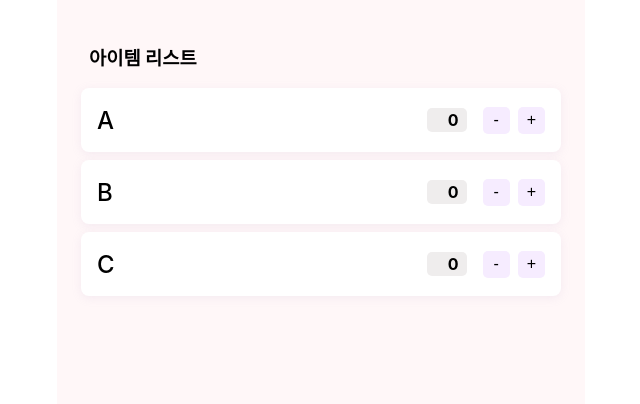
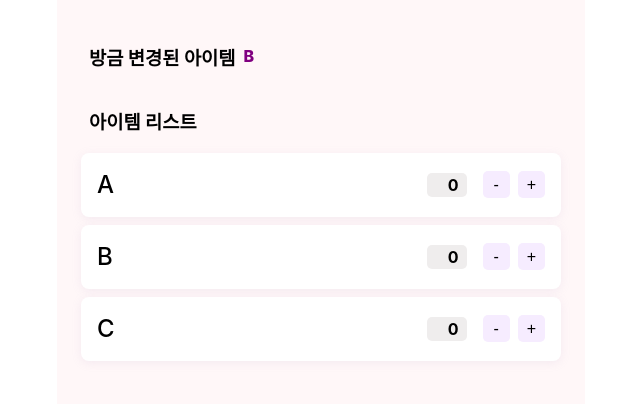
Before and after one commit to yeram-lim/likelion-global-11-react-session, a React (Create React App) app in the folder likelion/: page / in a window 1280 px wide. Shown: the top 404 px of the page, without its empty margins (319-959 px from the left). Built offline with nearby package versions, Linux system fonts and the light colour scheme.

Commit message:
😺[CHORE] detect changed item using useEffect

```diff
--- a/likelion/src/App.js
+++ b/likelion/src/App.js
@@ -1,13 +1,26 @@
-import { useState } from "react";
+import { useState, useEffect } from "react";
 
 function App() {
   const [countA, setCountA] = useState(0);
   const [countB, setCountB] = useState(0);
   const [countC, setCountC] = useState(0);
+  const [changed, setChanged] = useState(null);
+
+  useEffect(() => {
+    setChanged("A");
+  }, [countA]);
+
+  useEffect(() => {
+    setChanged("B");
+  }, [countB]);
 
   return (
     <>
       <article>
+        <section className={"changed"}>
+          <h1>방금 변경된 아이템</h1>
+          <div>{changed}</div>
+        </section>
         {/* 아이템 리스트 */}
         <section className={"list"}>
           <h1>아이템 리스트</h1>
@@ -97,6 +110,15 @@ function App() {
         article h1 {
           padding: 0 0.5rem;
         }
+        section.changed {
+          display: flex;
+          align-items: center;
+          justify-content: flex-start;
+        }
+        section.changed > div {
+          color: purple;
+          font-weight: 800;
+        }
         section.list {
           display: flex;
           flex-direction: column;
```
